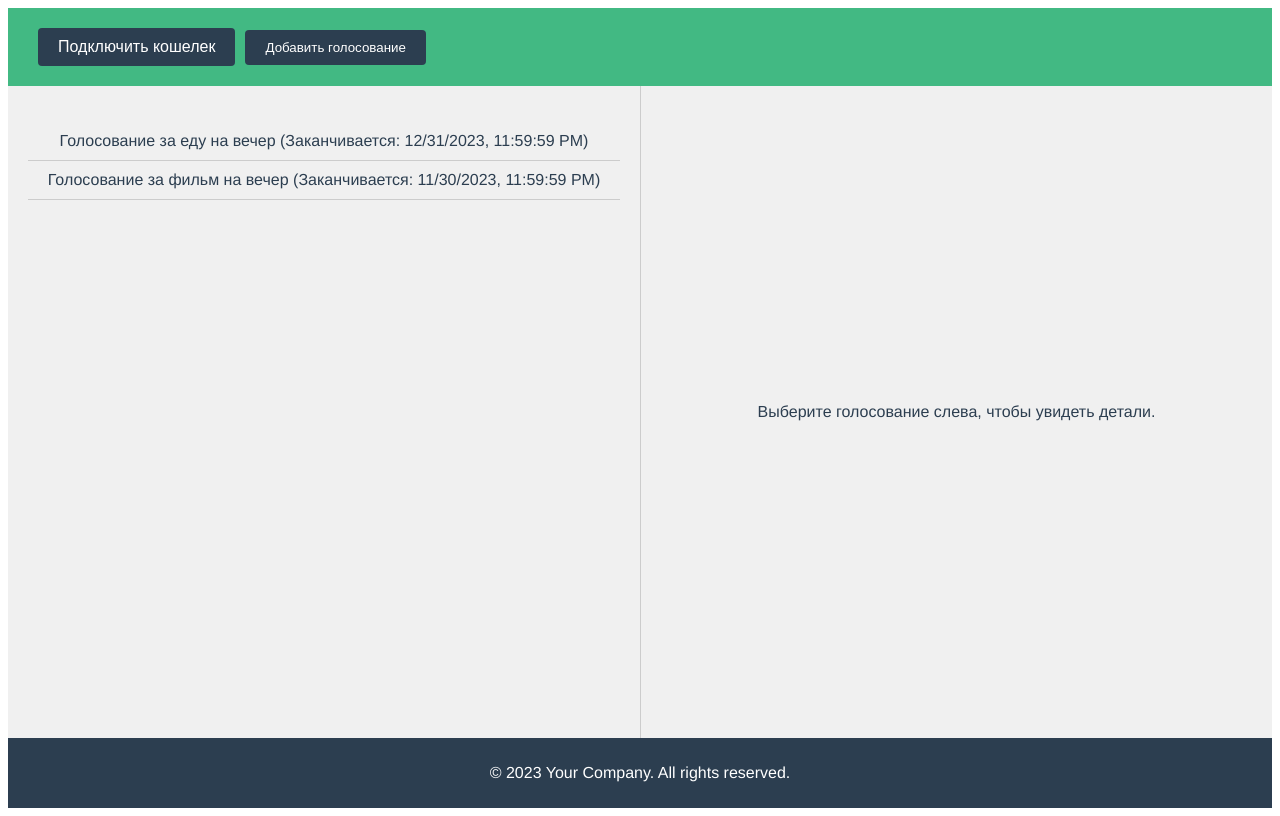
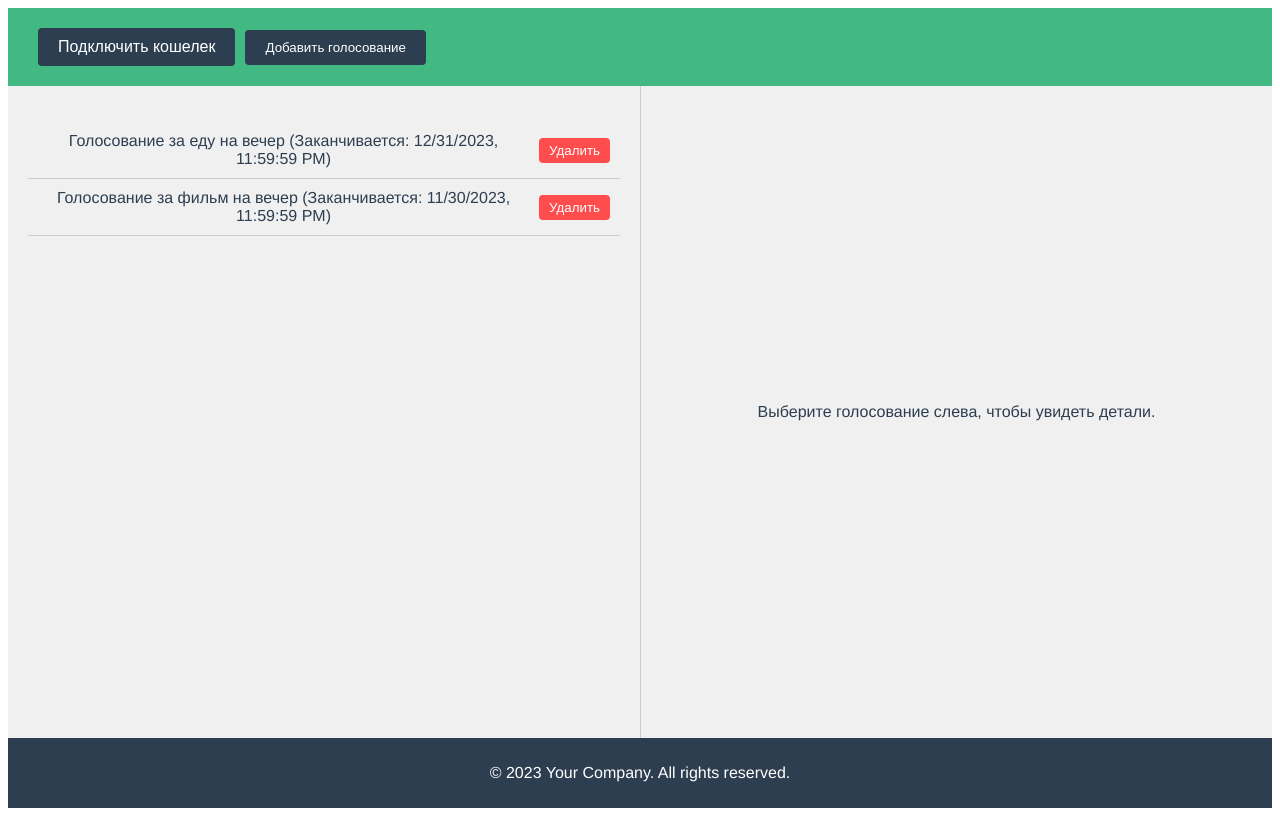
Before and after one commit to yvv4git/voting, a Vue app in the folder frontend/: page / in a window 1280 px wide. Built offline with nearby package versions, Linux system fonts and the light colour scheme.

Commit message:
Add delete button

```diff
--- a/frontend/src/App.vue
+++ b/frontend/src/App.vue
@@ -7,7 +7,11 @@
       </div>
     </header>
     <div class="voting-container">
-      <VotingList @select-voting="onSelectVoting" :votings="votings" />
+      <VotingList
+        @select-voting="onSelectVoting"
+        @delete-voting="onDeleteVoting"
+        :votings="votings"
+      />
       <VotingDetails :selectedVoting="selectedVoting" />
     </div>
     <footer class="app-footer">
@@ -58,6 +62,12 @@ export default {
   methods: {
     onSelectVoting(voting) {
       this.selectedVoting = voting;
+    },
+    onDeleteVoting(votingId) {
+      this.votings = this.votings.filter((voting) => voting.id !== votingId);
+      if (this.selectedVoting && this.selectedVoting.id === votingId) {
+        this.selectedVoting = null;
+      }
     },
     openModal() {
       this.showModal = true;
--- a/frontend/src/components/VotingList.vue
+++ b/frontend/src/components/VotingList.vue
@@ -1,8 +1,11 @@
 <template>
   <div class="voting-list">
     <ul>
-      <li v-for="voting in votings" :key="voting.id" @click="selectVoting(voting)">
-        {{ voting.title }} (Заканчивается: {{ formatDate(voting.votingEnd) }})
+      <li v-for="voting in votings" :key="voting.id">
+        <div @click="selectVoting(voting)" class="voting-item">
+          {{ voting.title }} (Заканчивается: {{ formatDate(voting.votingEnd) }})
+        </div>
+        <button @click="deleteVoting(voting.id)" class="delete-button">Удалить</button>
       </li>
     </ul>
   </div>
@@ -20,6 +23,9 @@ export default {
   methods: {
     selectVoting(voting) {
       this.$emit("select-voting", voting);
+    },
+    deleteVoting(votingId) {
+      this.$emit("delete-voting", votingId);
     },
     formatDate(dateString) {
       const date = new Date(dateString);
@@ -46,10 +52,26 @@ li {
   cursor: pointer;
   padding: 10px;
   border-bottom: 1px solid #ccc;
-  transition: background-color 0.3s;
+  display: flex;
+  justify-content: space-between;
+  align-items: center;
 }
 
-li:hover {
-  background-color: #e0e0e0;
+.voting-item {
+  flex-grow: 1;
+}
+
+.delete-button {
+  padding: 5px 10px;
+  cursor: pointer;
+  background-color: #ff4d4d;
+  color: white;
+  border: none;
+  border-radius: 4px;
+  margin-left: 10px;
+}
+
+.delete-button:hover {
+  background-color: #e60000;
 }
 </style>
```
